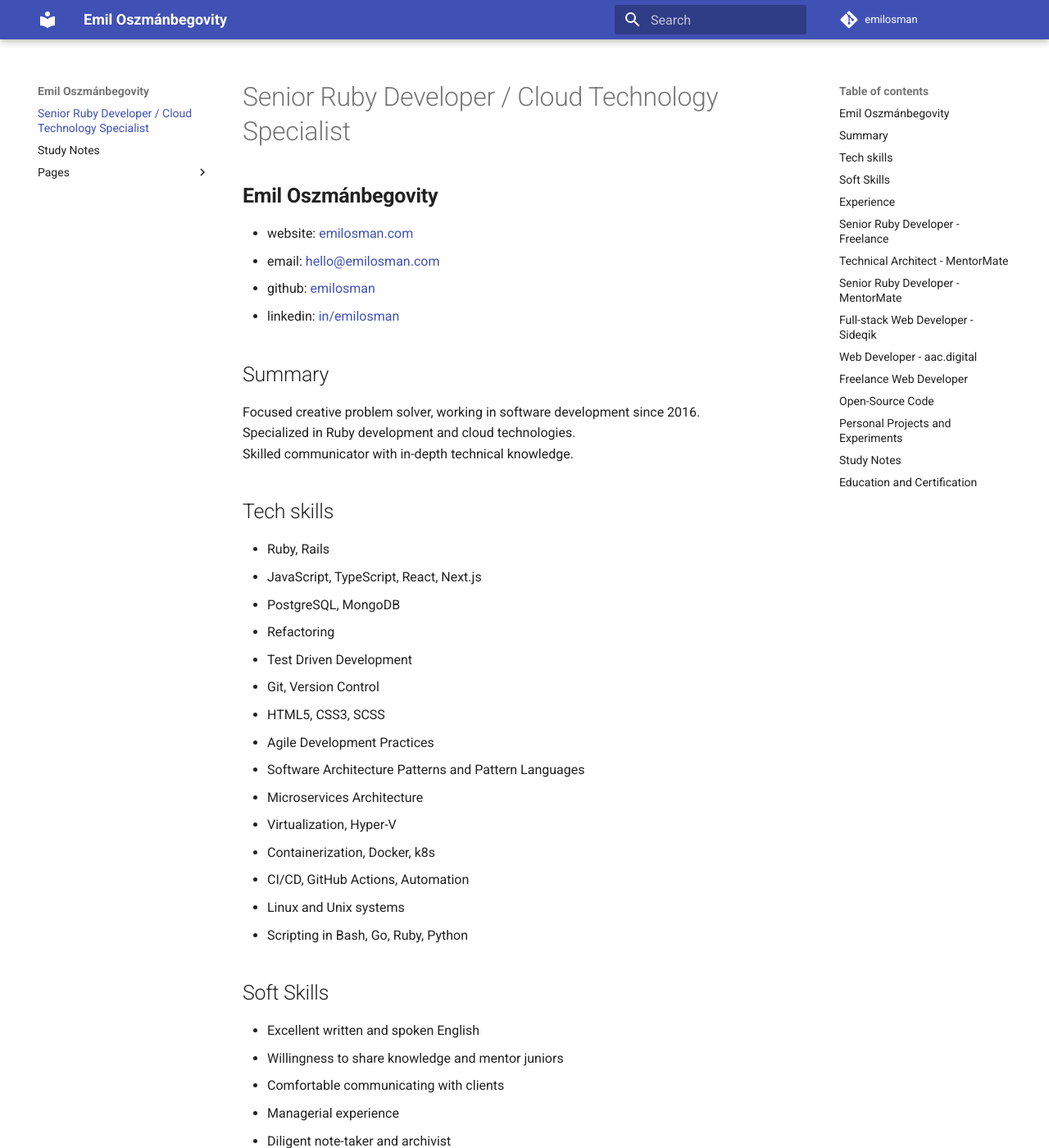
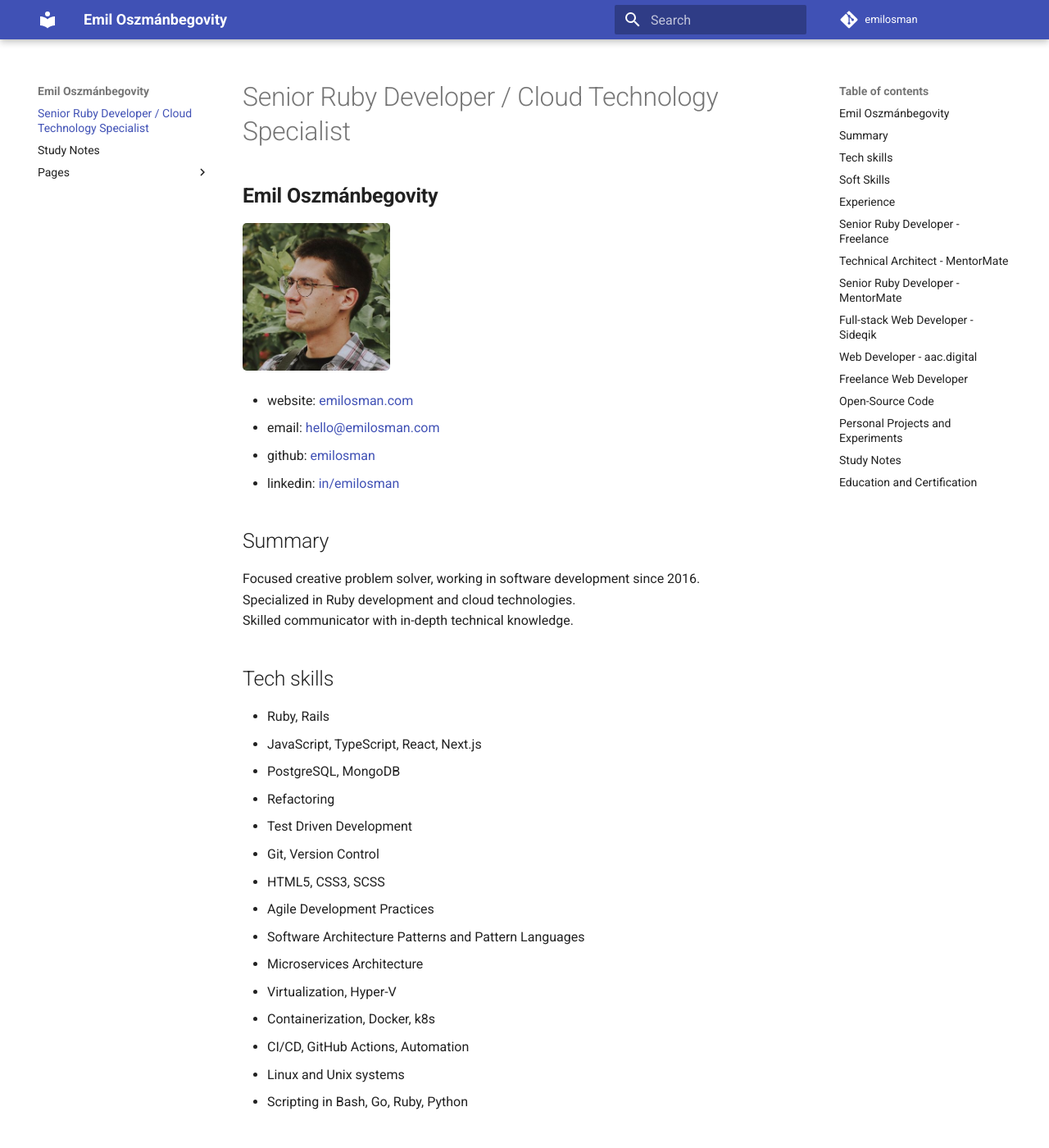
Before and after one commit to emilosman/emilosman, an MkDocs documentation site: the page built from docs/index.md, in a window 1280 px wide and 1400 px high. Shown: the whole window at 82% size. Built offline with MkDocs 1.6.1 and Material for MkDocs 9.7.7, drawn with Linux system fonts in a browser that asks for light colours.

Commit message:
add profile pic

```diff
--- a/docs/css/style.css
+++ b/docs/css/style.css
@@ -1,6 +1,7 @@
 img[alt~="emil"] {
   width: 100%;
   max-width: 180px;
+  border-radius: 5px;
 }
 
 img[alt~="cert"] {
--- a/docs/index.md
+++ b/docs/index.md
@@ -1,5 +1,7 @@
 # Senior Ruby Developer / Cloud Technology Specialist
 ## __Emil Oszmánbegovity__
+![emil](/assets/profile.jpg)
+
 - website: [emilosman.com](https://emilosman.com)
 - email: [hello@emilosman.com](mailto:hello@emilosman.com)
 - github: [emilosman](https://github.com/emilosman)
```
